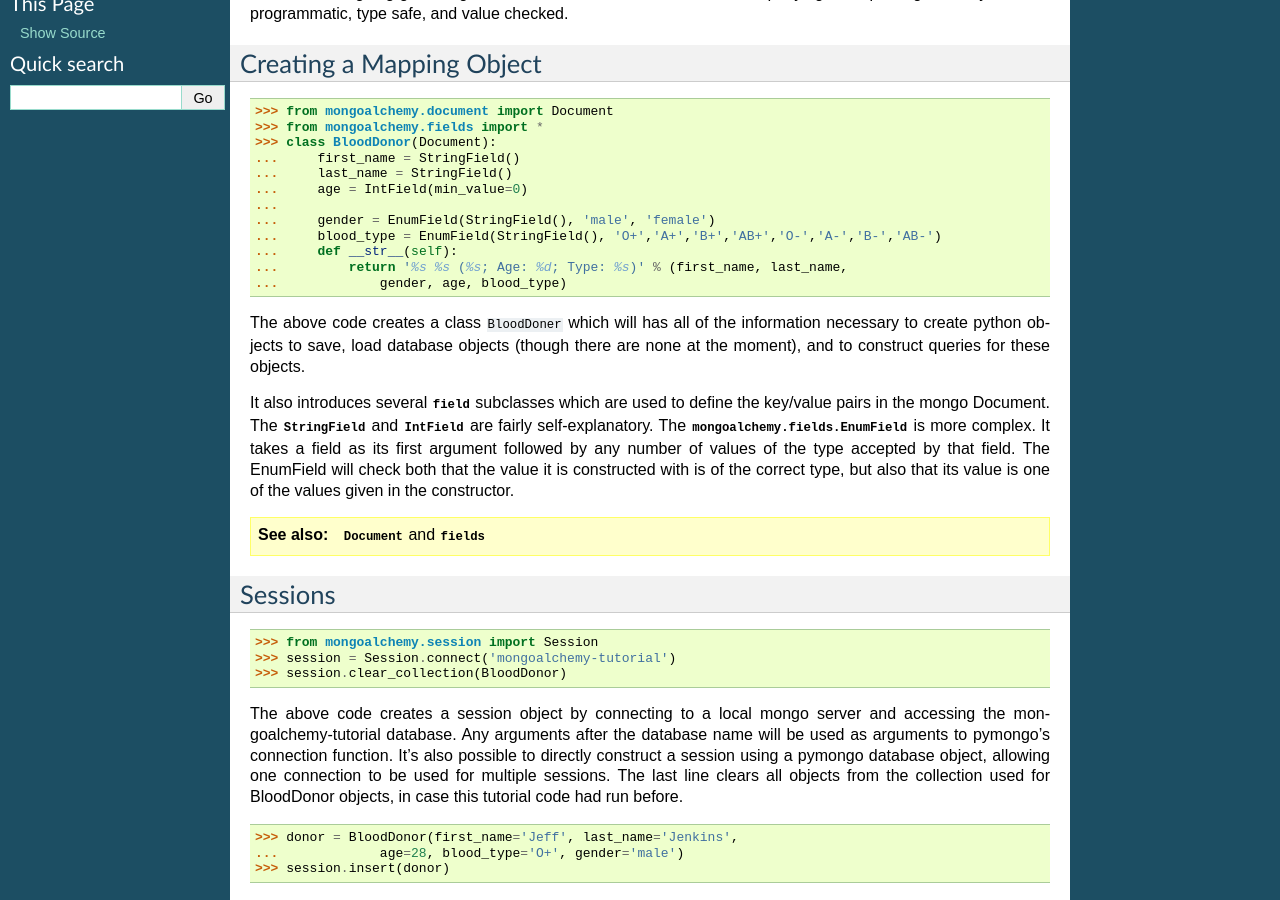
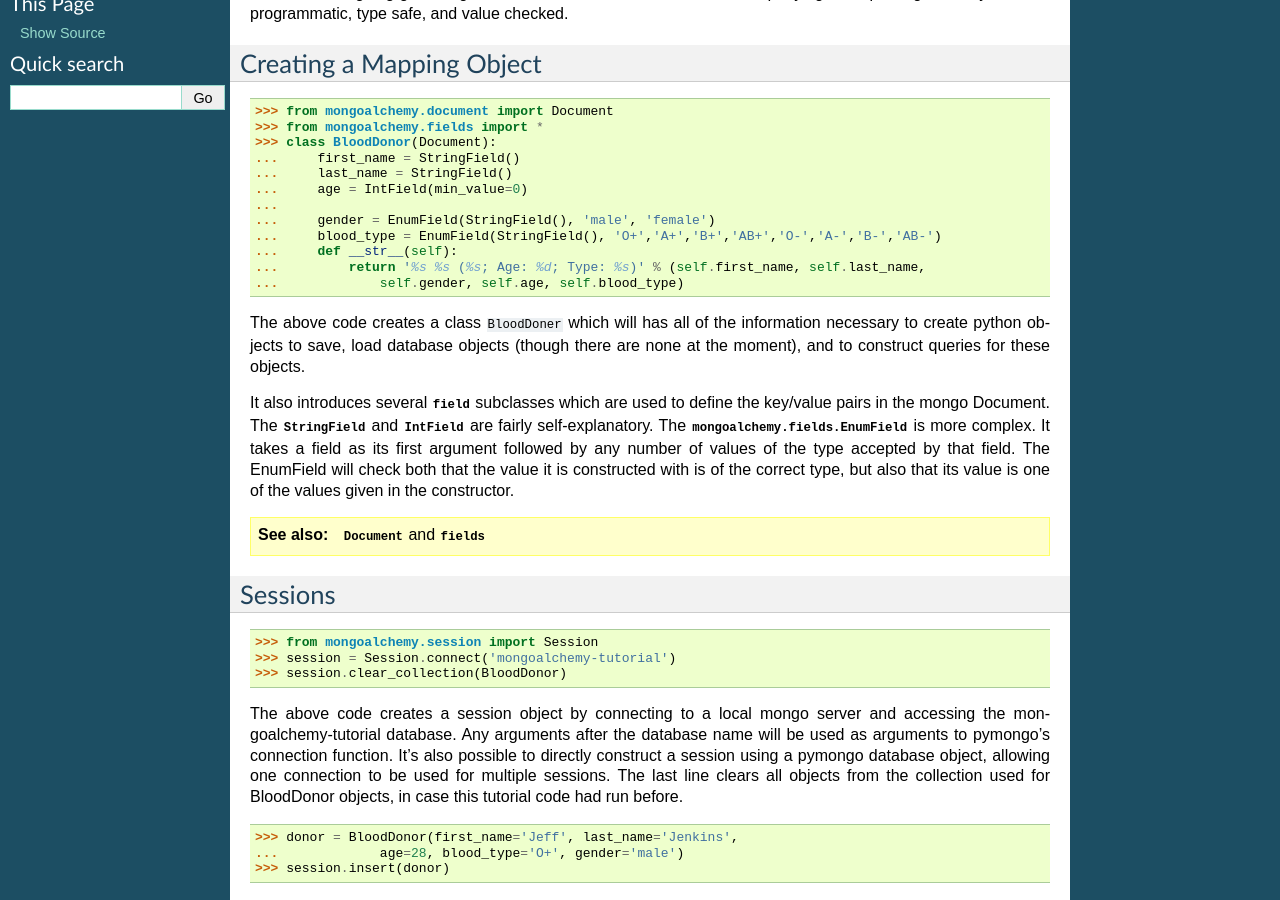
Before and after one commit to dayorbyte/MongoAlchemy, a Sphinx documentation site: the page built from docs/tutorial.txt, in a window 1280 px wide and 900 px high, scrolled down 359 px. Built offline with Sphinx 7.4.7, drawn with Linux system fonts in a browser that asks for light colours.

Commit message:
fix tutorial __str__ method

```diff
--- a/docs/tutorial.txt
+++ b/docs/tutorial.txt
@@ -31,8 +31,8 @@ Creating a Mapping Object
     ...     gender = EnumField(StringField(), 'male', 'female')
     ...     blood_type = EnumField(StringField(), 'O+','A+','B+','AB+','O-','A-','B-','AB-')
     ...     def __str__(self):
-    ...         return '%s %s (%s; Age: %d; Type: %s)' % (first_name, last_name,
-    ...             gender, age, blood_type)
+    ...         return '%s %s (%s; Age: %d; Type: %s)' % (self.first_name, self.last_name,
+    ...             self.gender, self.age, self.blood_type)
 
 
 The above code creates a class ``BloodDoner`` which will has all of the
```
